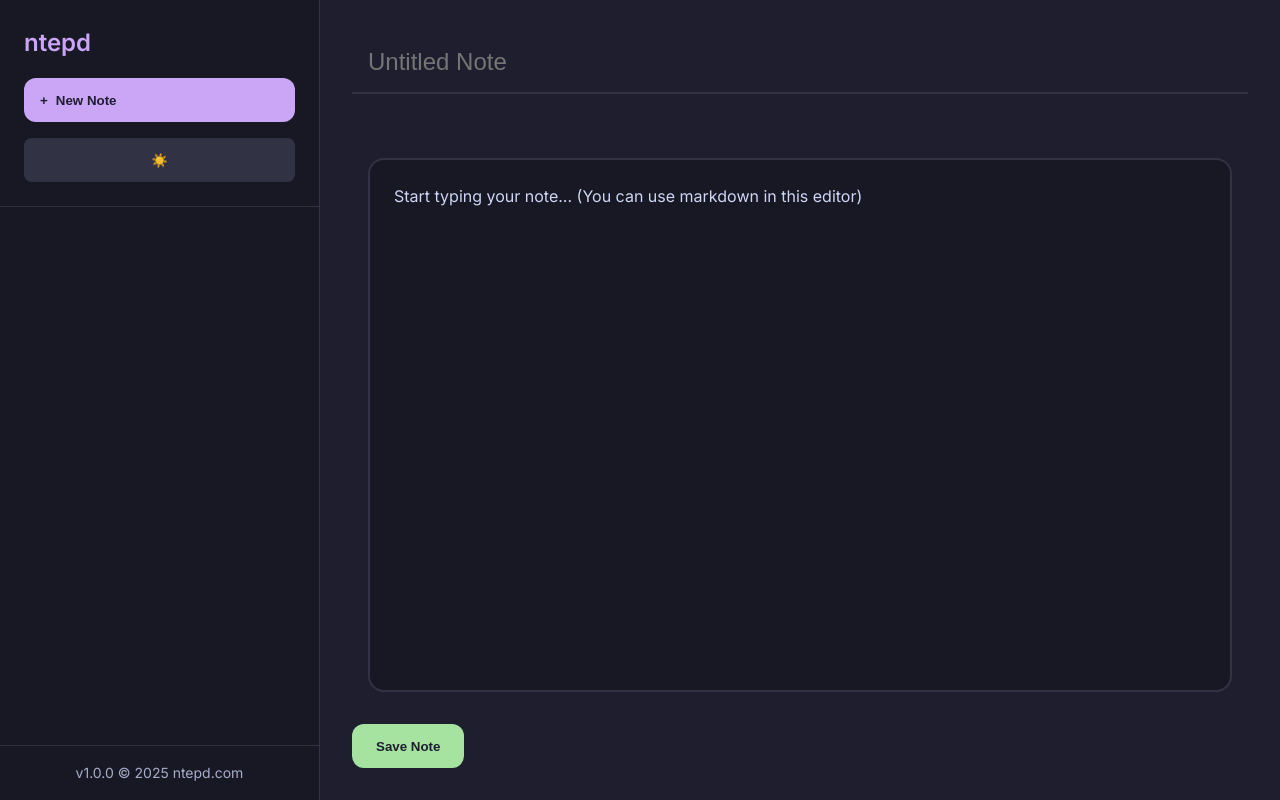
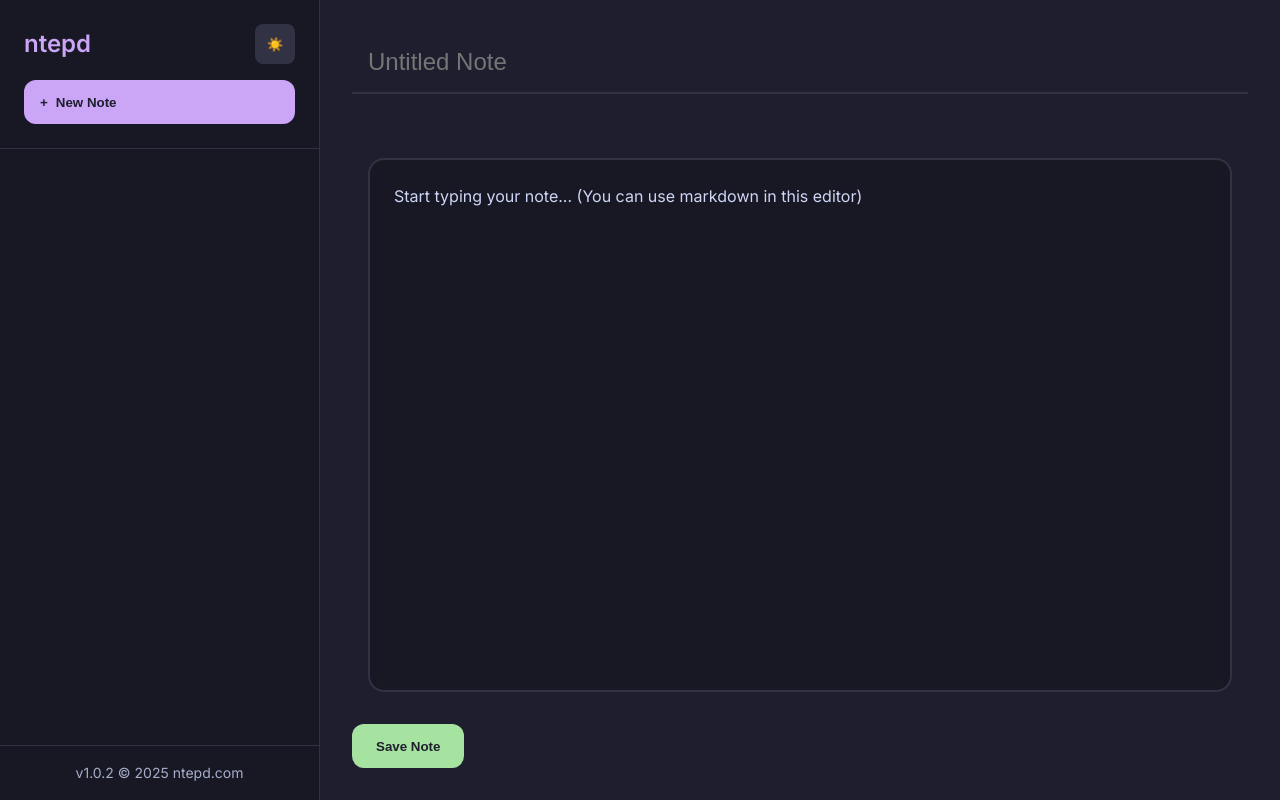
Before and after one commit to layeredy/ntepd-core, a plain HTML site: page static/index.html in a window 1280 px wide. Drawn offline with nearby package versions, Linux system fonts and the light colour scheme; no server answers.

Commit message:
Make theme switcher smaller Made theme switcher smaller and moved it to top right of sidebar

```diff
--- a/static/index.html
+++ b/static/index.html
@@ -24,19 +24,19 @@
                 <div class="sidebar-header">
                     <div class="sidebar-top">
                         <h2 class="app-title">ntepd</h2>
+                        <div class="theme-switcher">
+                            <button id="themeToggle" class="theme-toggle-btn">
+                                <span class="theme-icon">☀️</span>
+                            </button>
+                        </div>
                     </div>
                     <button id="newNoteBtn" class="new-note-btn">
                         <span class="btn-icon">+</span>
                         <span>New Note</span>
                     </button>
-                    <div class="theme-switcher">
-                        <button id="themeToggle" class="theme-toggle-btn">
-                            <span class="theme-icon">☀️</span>
-                        </button>
-                    </div>
                 </div>
                 <div id="notesList" class="notes-list"></div>
-                <div class="version-info">v1.0.0 © 2025 ntepd.com</div>
+                <div class="version-info">v1.0.2 © 2025 ntepd.com</div>
             </div>
             <div class="editor">
                 <div id="editorContainer" class="editor-content">
--- a/static/styles.css
+++ b/static/styles.css
@@ -99,12 +99,10 @@ body {
     color: var(--mauve);
 }
 
-.theme-switcher {
-    margin-top: 1rem;
-}
 
 .theme-toggle-btn {
-    width: 100%;
+    width: 40px;
+    height: 40px;
     padding: 0.5rem;
     background: var(--surface0);
     border: none;
@@ -112,7 +110,9 @@ body {
     cursor: pointer;
     color: var(--text);
     transition: background-color 0.2s ease;
-    min-height: 44px;
+    display: flex;
+    align-items: center;
+    justify-content: center;
 }
 
 .theme-toggle-btn:hover {
```
Also changed, not shown: static/script.js (+1 -7 lines).
